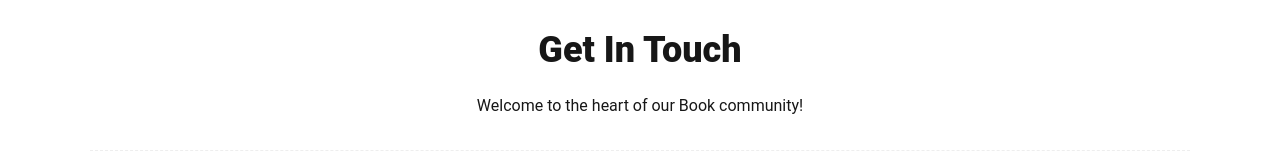
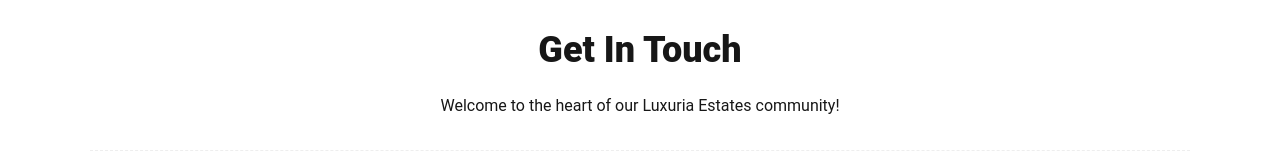
Before and after one commit to TanveerAhmed4545/react-luxuria-estates, a React (Vite) app: page /contact in a window 1280 px wide. Shown: the part 157-325 px from the top of the page. Built offline with nearby package versions, Linux system fonts and the light colour scheme; no server answers.

Commit message:
add styles

```diff
--- a/src/pages/Contact/Contact.jsx
+++ b/src/pages/Contact/Contact.jsx
@@ -10,7 +10,7 @@ const Contact = () => {
             Get In Touch
           </h2>
           <p className="text-neutral-900 pt-6 w-full mx-auto lg:w-9/12">
-            Welcome to the heart of our Book community!{" "}
+            Welcome to the heart of our Luxuria Estates community!{" "}
           </p>
         </div>
 
```
